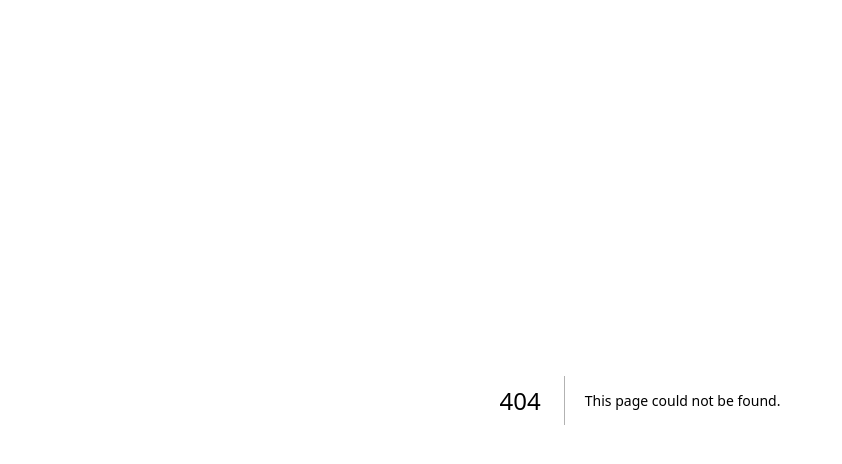
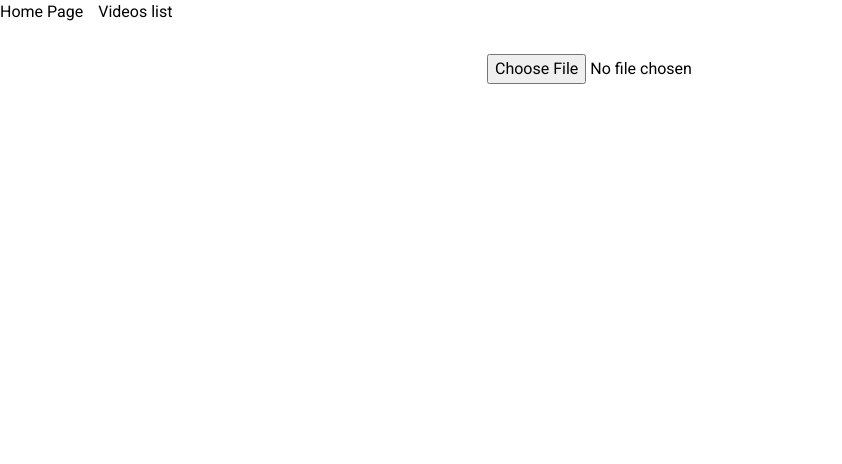
Before and after one commit to AnkitaDhimanContriverz/NextJs, a Next.js app: page /video in a window 1280 px wide. Before the commit this address had no page. Shown: the top 464 px of the page, without its empty margins (0-842 px from the left). Built offline with nearby package versions, Linux system fonts and the light colour scheme.

Commit message:
03-07-2023

```diff
--- a/package.json
+++ b/package.json
@@ -9,6 +9,9 @@
     "lint": "next lint"
   },
   "dependencies": {
+    "@api.video/nodejs-client": "^2.4.0",
+    "@api.video/react-player": "^1.0.3",
+    "@api.video/video-uploader": "^1.1.3",
     "@types/node": "20.3.2",
     "@types/react": "18.2.14",
     "@types/react-dom": "18.2.6",
--- /dev/null
+++ b/src/app/about/page.tsx
@@ -0,0 +1,3 @@
+export default function About() {
+  return <h1>About me</h1>;
+}
--- a/src/app/counter.tsx
+++ b/src/app/counter/page.tsx
@@ -2,7 +2,6 @@
 import { useState } from "react";
 export default function Counter() {
   const [count, setCount] = useState(0);
-
   return (
     <>
       <p>You clicked {count} times</p>
--- a/src/app/layout.tsx
+++ b/src/app/layout.tsx
@@ -1,9 +1,7 @@
 import "./globals.css";
-import { Roboto  } from "next/font/google";
+import { Roboto } from "next/font/google";
 
-const inter = Roboto ({ weight: '400',
-subsets: ['latin'],
-display: 'swap', });
+const inter = Roboto({ weight: "400", subsets: ["latin"], display: "swap" });
 
 export const metadata = {
   title: "Next Js Practice",
--- /dev/null
+++ b/src/app/loading.tsx
@@ -0,0 +1,3 @@
+export default function loading() {
+  return <p>loading....</p>;
+}
--- a/src/app/page.tsx
+++ b/src/app/page.tsx
@@ -1,15 +1,19 @@
-import Counter from "./counter";
-import Sidebar from "./sidebar";
+import Counter from "./counter/page";
+import Sidebar from "./sidebar/page";
 import Link from "next/link";
 // Pages in Next.js are Server Components by default
 export default function Page() {
   // return <Sidebar />;
   return (
     <div>
-      <h1>Hello</h1>
-      {/* <Counter /> */}
-      <Sidebar />
-      {/* <Link href="/counter">Counter</Link> */}
+      <Link href="/sidebar">sidebar</Link>
+      <br />
+
+      <Link href="/counter">counter</Link>
+      <br />
+      <Link href="/profile">Profile Page</Link>
+      <br />
+      <Link href="/video">video upload</Link>
     </div>
   );
 }
--- /dev/null
+++ b/src/app/profile/page.tsx
@@ -0,0 +1,14 @@
+import React from "react";
+
+const data = [
+  {
+    id: 1,
+    firstName: "son-hyuenk",
+    profession: "Business Executive",
+    Age: 30,
+    JoinedOn: "23-03-2023",
+  },
+];
+export default function Profile() {
+  return <div>page</div>;
+}
--- /dev/null
+++ b/src/app/showVideos/page.tsx
@@ -0,0 +1,27 @@
+import React from "react";
+import ApiVideoClient from "@api.video/nodejs-client";
+import Link from "next/link";
+export default async function page() {
+  const videos = new ApiVideoClient({ apiKey: process.env.REACT_APP_API_KEY });
+  const allVideos = await videos.videos.list();
+  return (
+    <>
+      <div>
+        {allVideos.data.length === 0 && (
+          <Link href={"/"}>No Videos available, Click here to upload </Link>
+        )}
+        {allVideos.data.map((video, i) => (
+          <div>
+            <ul>
+              <li>
+                <Link key={i} href={`video/${video.videoId}`}>
+                  {video.title}
+                </Link>
+              </li>
+            </ul>
+          </div>
+        ))}
+      </div>
+    </>
+  );
+}
--- a/src/app/sidebar.tsx
+++ b/src/app/sidebar/page.tsx
@@ -2,7 +2,7 @@
 
 import { createContext, useContext, useState } from "react";
 import Image from "next/image";
-import imageShow from "./download.png";
+import imageShow from "../download.png";
 const SideBarContext = createContext({});
 
 export default function Sidebar() {
--- /dev/null
+++ b/src/app/video/[videoId]/page.tsx
@@ -0,0 +1,16 @@
+"use client";
+import ApiVideoPlayer from "@api.video/react-player";
+import React from "react";
+
+type PlayerViewProps = {
+  params: { videoId: string };
+};
+
+export default function page({ params }: PlayerViewProps) {
+  return (
+    <ApiVideoPlayer
+      video={{ id: params.videoId }}
+      style={{ width: 500, height: 400 }}
+    />
+  );
+}
--- /dev/null
+++ b/src/app/video/layout.tsx
@@ -0,0 +1,46 @@
+"use client";
+
+import { Roboto } from "next/font/google";
+import Link from "next/link";
+import { useRouter } from "next/navigation";
+const inter = Roboto({ weight: "400", subsets: ["latin"], display: "swap" });
+
+export default function RootLayout({
+  children,
+}: {
+  children: React.ReactNode;
+}) {
+  const router = useRouter();
+  return (
+    <html lang="en">
+      {/* <body className={inter.className}>{children}</body> */}
+      <body
+        style={{
+          display: "flex",
+          flexDirection: "column",
+          alignItems: "center",
+          padding: 60,
+        }}
+      >
+        <header
+          style={{
+            display: "flex",
+            gap: 15,
+            alignSelf: "flex-start",
+            marginBottom: 30,
+          }}
+        >
+          <Link href="/">Home Page</Link>
+          {/* We use the router here to revalidate our videos data on each page load */}
+          <div
+            style={{ cursor: "pointer" }}
+            onClick={() => router.push("/showVideos")}
+          >
+            Videos list
+          </div>
+        </header>
+        {children}
+      </body>
+    </html>
+  );
+}
--- /dev/null
+++ b/src/app/video/page.tsx
@@ -0,0 +1,49 @@
+"use client";
+import { ChangeEvent, useState } from "react";
+import { VideoUploader } from "@api.video/video-uploader";
+import Link from "next/link";
+import ApiVideoPlayer from "@api.video/react-player";
+
+export default function page() {
+  const [upload, setUpload] = useState<boolean>(false);
+  const [progress, setProgress] = useState<number>(0);
+  const [videoId, setVideoId] = useState<string | undefined>(undefined);
+
+  async function handleFile(event: ChangeEvent<HTMLInputElement>) {
+    if (!event.currentTarget.files) return;
+    try {
+      setUpload(true);
+      setVideoId(undefined);
+      const videoUploader = new VideoUploader({
+        uploadToken: "toyFQ9rg8g3evkEjXrWuK8t",
+        file: event.currentTarget.files[0],
+      });
+      videoUploader.onProgress((e) =>
+        setProgress(Math.round((e.uploadedBytes * 100) / e.totalBytes))
+      );
+      videoUploader.onPlayable((e) => setVideoId(e.videoId));
+      await videoUploader.upload();
+    } catch (error) {
+      console.log("Encouteed an error", error);
+    } finally {
+      setUpload(false);
+    }
+  }
+
+  return (
+    <main>
+      <input type="file" onChange={handleFile} />
+      <div>
+        {upload && progress < 100 && `video is uploading..- ${progress}%`}
+        {progress >= 100 && !videoId && "processing...."}
+        {videoId && "Done"}
+      </div>
+      {videoId && (
+        <ApiVideoPlayer
+          video={{ id: videoId }}
+          style={{ width: 500, height: 400 }}
+        />
+      )}
+    </main>
+  );
+}
```
Also changed, not shown: 2 other files (tests, documents, lock files or other folders).
